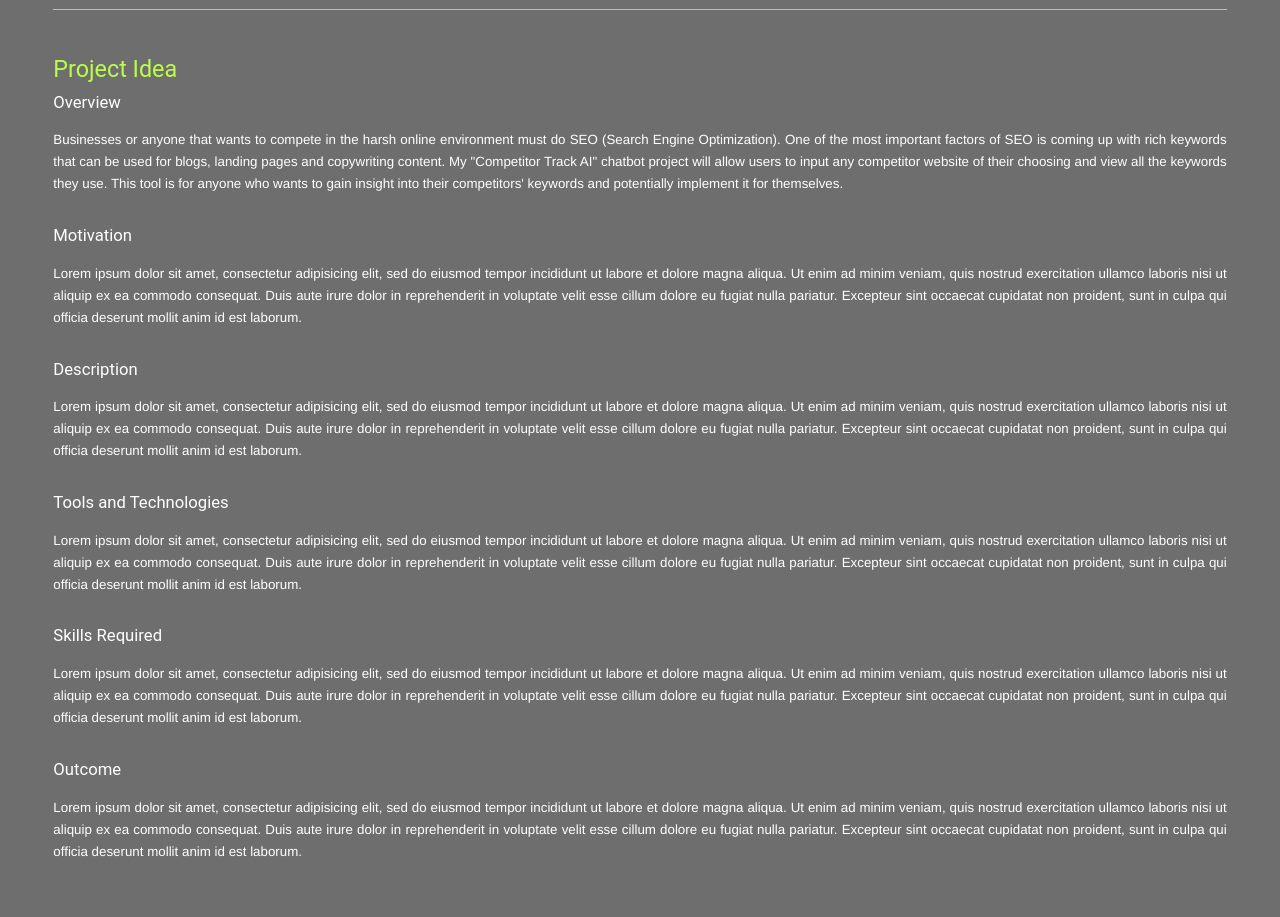
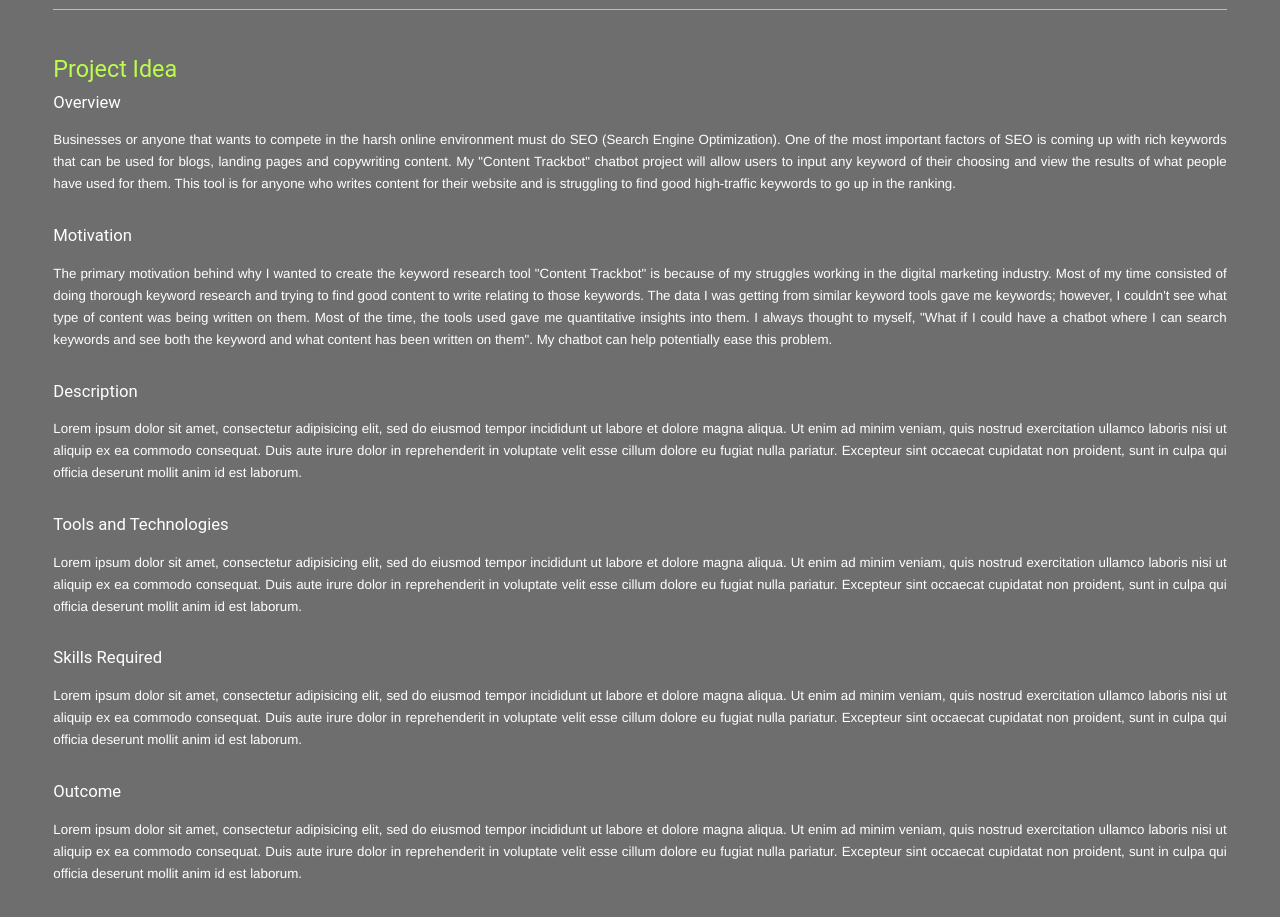
Before and after one commit to emre-erdogan-student/COSC1078-IIT-A1, a plain HTML site: page index.html in a window 1280 px wide. Shown: the part 6060-6977 px from the top of the page. Drawn offline with Linux system fonts and the light colour scheme.

Commit message:
Update index.html

```diff
--- a/index.html
+++ b/index.html
@@ -156,9 +156,9 @@
 
 									<h2>Project Idea  </h2>
 									<h3 style="color:white"> Overview </h3>
-									<p> Businesses or anyone that wants to compete in the harsh online environment must do SEO (Search Engine Optimization). One of the most important factors of SEO is coming up with rich keywords that can be used for blogs, landing pages and copywriting content. My "Competitor Track AI"  chatbot project will allow users to input any competitor website of their choosing and view all the keywords they use. This tool is for anyone who wants to gain insight into their competitors' keywords and potentially implement it for themselves.    </p>
+									<p> Businesses or anyone that wants to compete in the harsh online environment must do SEO (Search Engine Optimization). One of the most important factors of SEO is coming up with rich keywords that can be used for blogs, landing pages and copywriting content. My "Content Trackbot" chatbot project will allow users to input any keyword of their choosing and view the results of what people have used for them. This tool is for anyone who writes content for their website and is struggling to find good high-traffic keywords to go up in the ranking.    </p>
                   <h3 style="color:white"> Motivation </h3>
-									<p> Lorem ipsum dolor sit amet, consectetur adipisicing elit, sed do eiusmod tempor incididunt ut labore et dolore magna aliqua. Ut enim ad minim veniam, quis nostrud exercitation ullamco laboris nisi ut aliquip ex ea commodo consequat. Duis aute irure dolor in reprehenderit in voluptate velit esse cillum dolore eu fugiat nulla pariatur. Excepteur sint occaecat cupidatat non proident, sunt in culpa qui officia deserunt mollit anim id est laborum. </p>
+									<p> The primary motivation behind why I wanted to create the keyword research tool "Content Trackbot" is because of my struggles working in the digital marketing industry. Most of my time consisted of doing thorough keyword research and trying to find good content to write relating to those keywords. The data I was getting from similar keyword tools gave me keywords; however, I couldn't see what type of content was being written on them. Most of the time, the tools used gave me quantitative insights into them. I always thought to myself, "What if I could have a chatbot where I can search keywords and see both the keyword and what content has been written on them". My chatbot can help potentially ease this problem.  </p>
 									<h3 style="color:white"> Description </h3>
 									<p> Lorem ipsum dolor sit amet, consectetur adipisicing elit, sed do eiusmod tempor incididunt ut labore et dolore magna aliqua. Ut enim ad minim veniam, quis nostrud exercitation ullamco laboris nisi ut aliquip ex ea commodo consequat. Duis aute irure dolor in reprehenderit in voluptate velit esse cillum dolore eu fugiat nulla pariatur. Excepteur sint occaecat cupidatat non proident, sunt in culpa qui officia deserunt mollit anim id est laborum. </p>
                   <h3 style="color:white"> Tools and Technologies  </h3>
```
